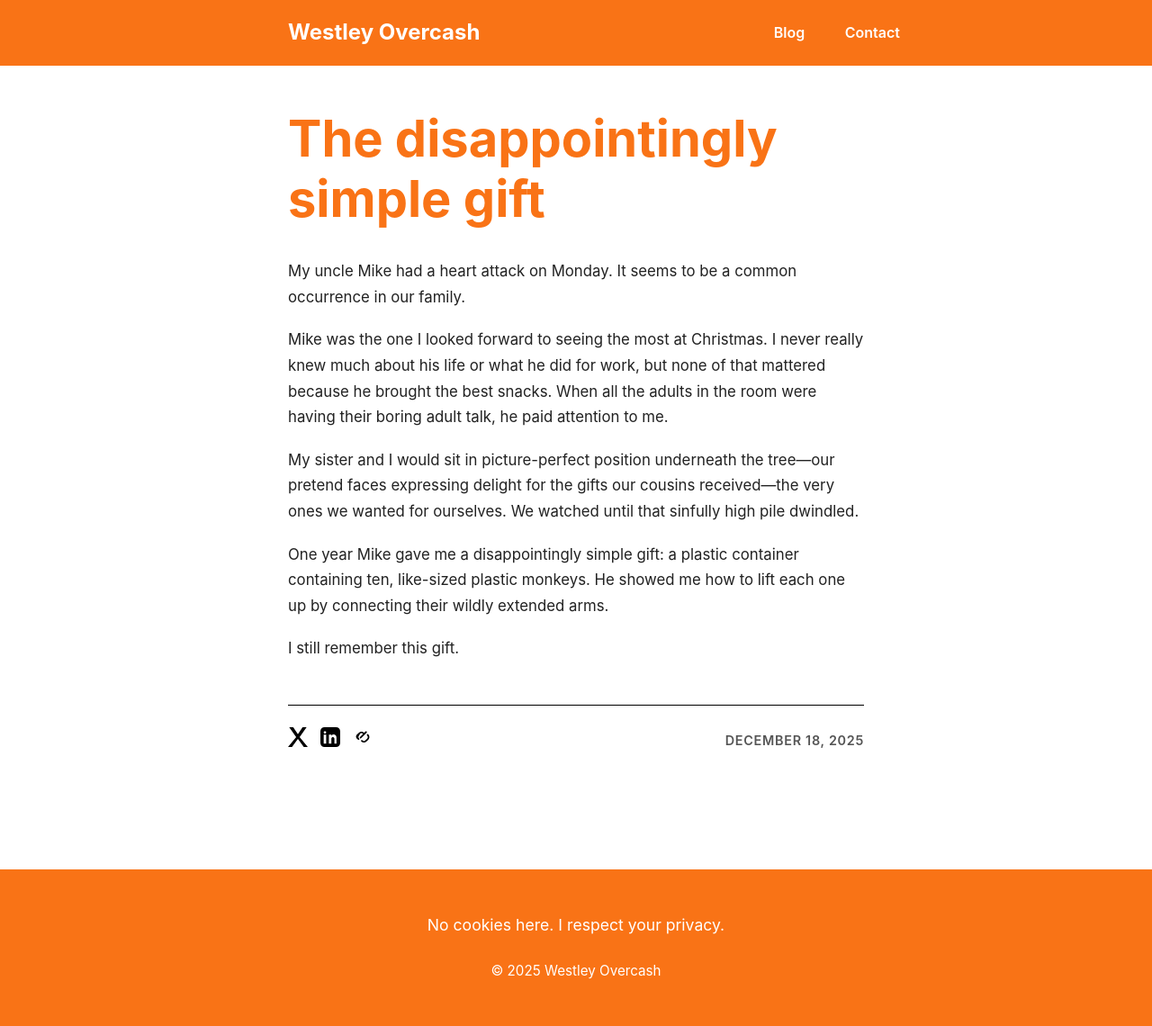
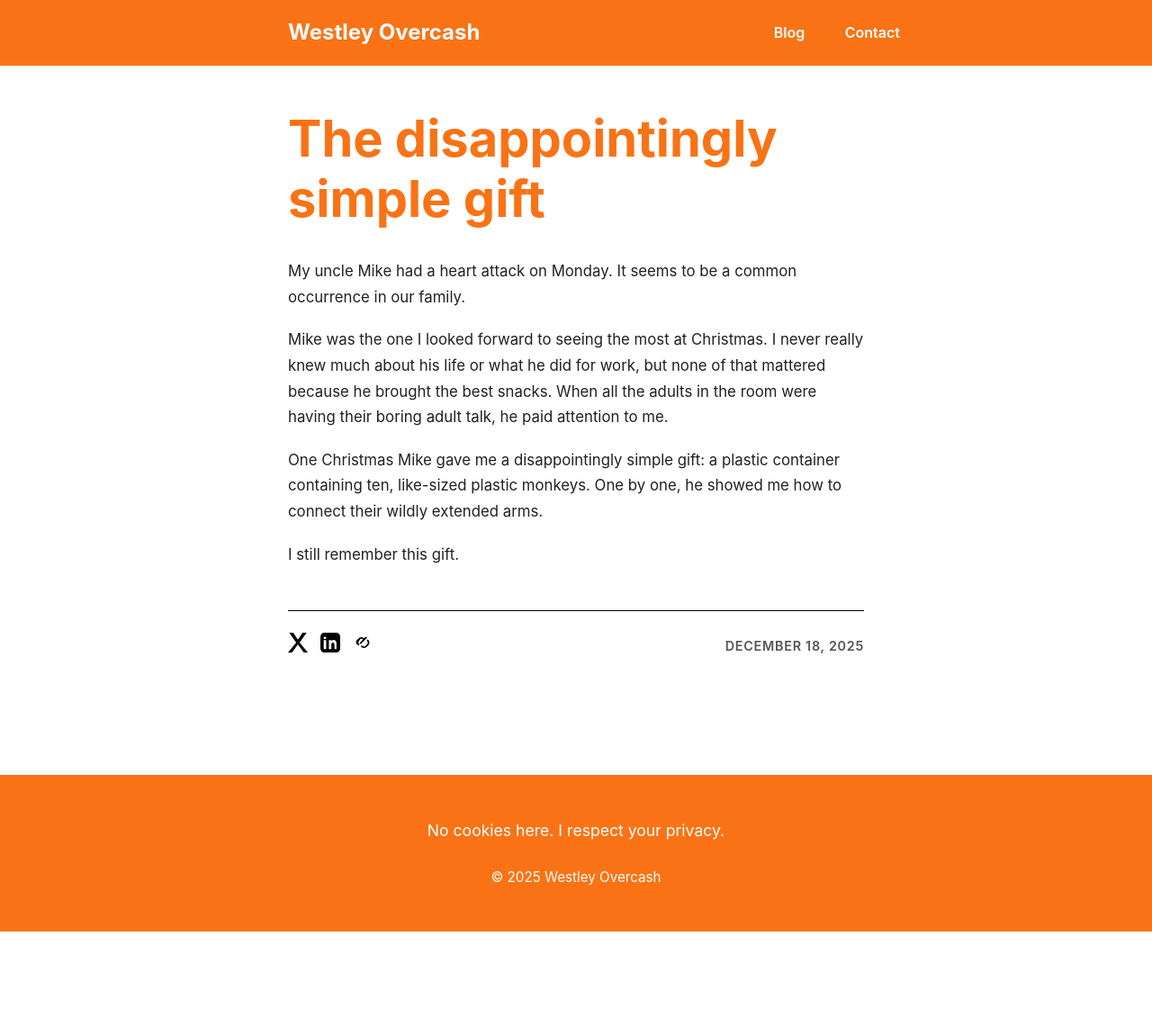
Before and after one commit to westleyovercash/westleyovercash.github.io, a Jekyll site: the page built from _posts/2025-12-18-the-disappointingly-simple-gift.md, in a window 1280 px wide. Shown: the whole page at 90% size. Built offline with Jekyll 4.4.1, drawn with Linux system fonts in a browser that asks for light colours; after the commit the page ends 1035 px from its top, so only the background shows below that.

Commit message:
Update 2025-12-18-the-disappointingly-simple-gift.md

```diff
--- a/_posts/2025-12-18-the-disappointingly-simple-gift.md
+++ b/_posts/2025-12-18-the-disappointingly-simple-gift.md
@@ -7,8 +7,6 @@ My uncle Mike had a heart attack on Monday. It seems to be a common occurrence i
 
 Mike was the one I looked forward to seeing the most at Christmas. I never really knew much about his life or what he did for work, but none of that mattered because he brought the best snacks. When all the adults in the room were having their boring adult talk, he paid attention to me.
 
-My sister and I would sit in picture-perfect position underneath the tree—our pretend faces expressing delight for the gifts our cousins received—the very ones we wanted for ourselves. We watched until that sinfully high pile dwindled.
-
-One year Mike gave me a disappointingly simple gift: a plastic container containing ten, like-sized plastic monkeys. He showed me how to lift each one up by connecting their wildly extended arms.
+One Christmas Mike gave me a disappointingly simple gift: a plastic container containing ten, like-sized plastic monkeys. One by one, he showed me how to connect their wildly extended arms.
 
 I still remember this gift.
```
